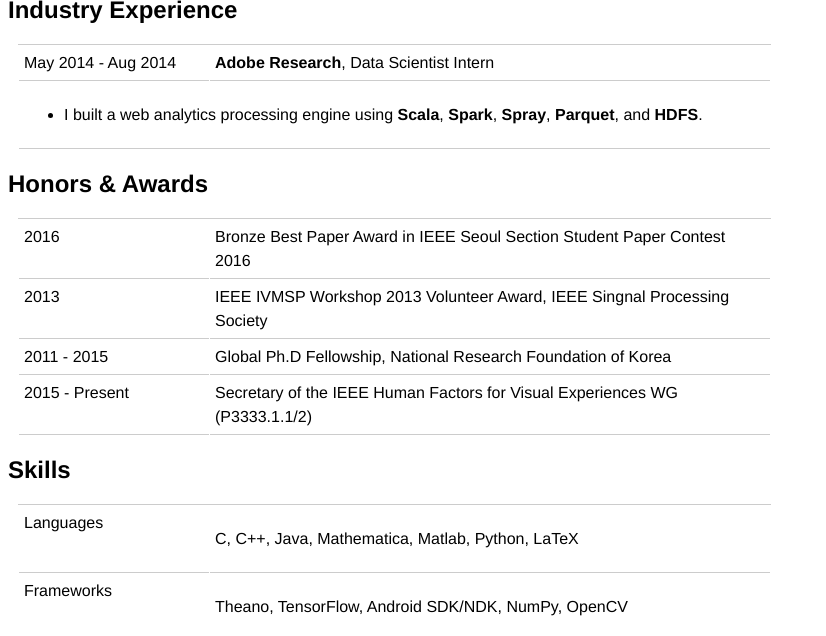
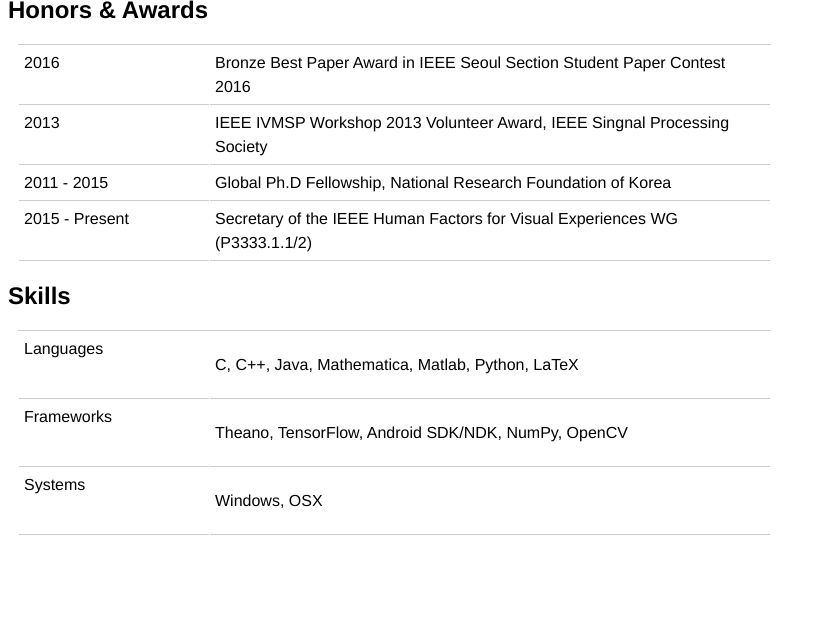
Before and after one commit to jongyookim/jykim.github.io, a Jekyll site: the page built from index.md, in a window 1280 px wide and 900 px high, scrolled down 6098 px, cut to the strip 264-900 px from the top of the window. Shown: the whole strip, without its empty margins (0-826 px from the left). Built offline with Jekyll 4.4.1, drawn with Linux system fonts in a browser that asks for light colours; after the commit the page ends 6918 px from its top, so only the background shows below that.

Commit message:
Remove industry

```diff
--- a/index.md
+++ b/index.md
@@ -340,7 +340,7 @@
 </table>
 
 
-## Industry Experience
+<!--## Industry Experience
 <table class="type04">
 <tr>
   <th>May 2014 - Aug 2014</th>
@@ -355,7 +355,7 @@
 </ul>
 </td>
 </tr>
-</table>
+</table>-->
 
 
 
```
